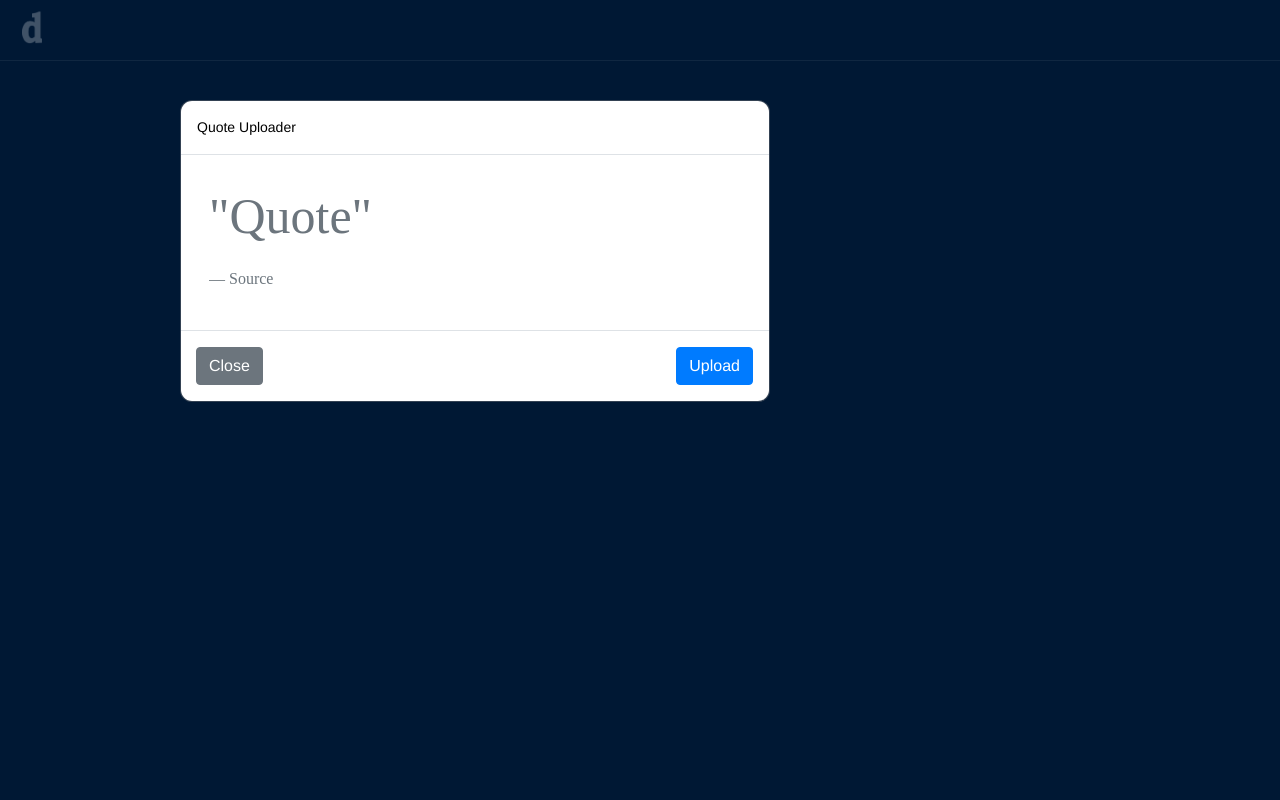
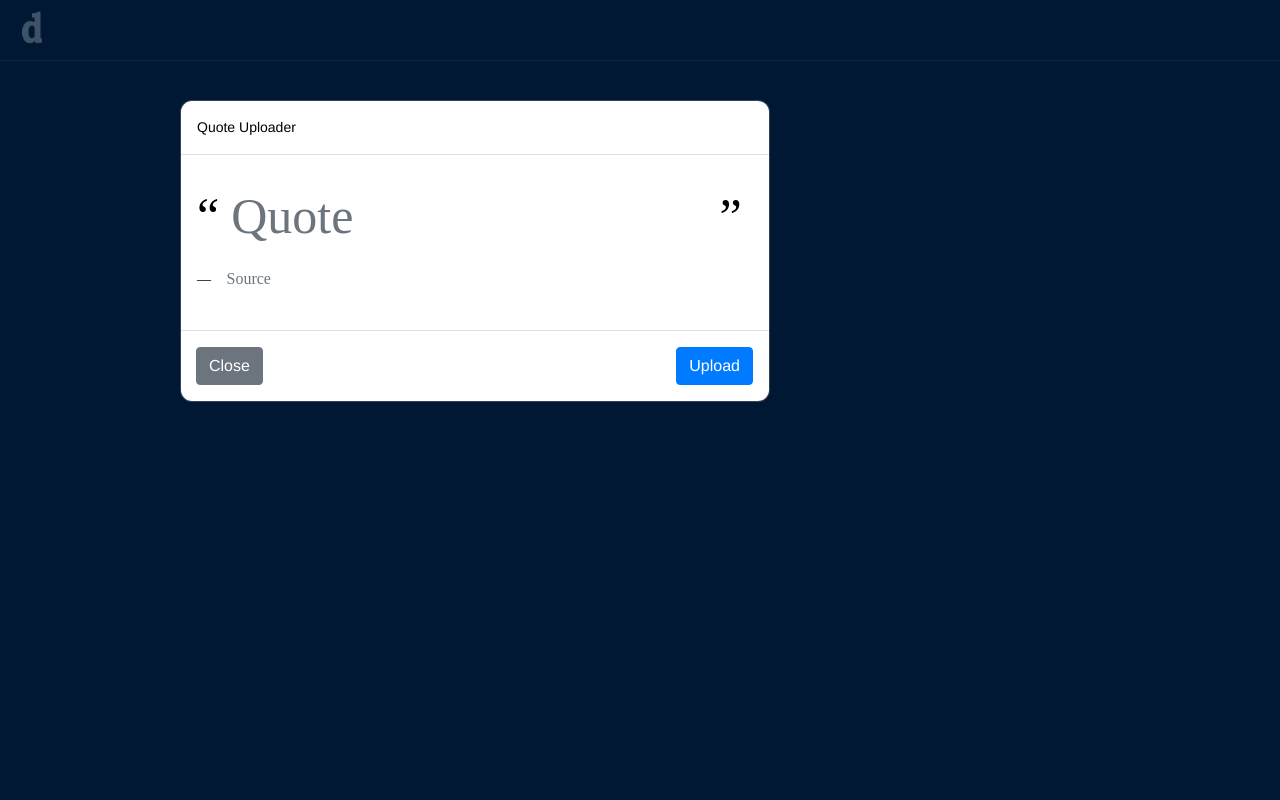
Before and after one commit to UB-ES-19/F4-tumblr, a Django app: page /tumblr/audio_upload in a window 1280 px wide, after a click that opens the changed part. Run offline with Django 3.2, Linux system fonts and the light colour scheme; the visitor is signed in with stand-in values (Sample User, id 1); some libraries are stand-ins or nearby versions; some web fonts are replaced.

Commit message:
#36: Fix quote form

```diff
--- a/PracticaWeb/static/tumblr/css/upload.css
+++ b/PracticaWeb/static/tumblr/css/upload.css
@@ -93,10 +93,72 @@
     color: red;
 }
 
-#link, #text-title, #text, #chat-title, #chat {
+#link, #text-title, #text, #chat-title, #chat, #quote, #source {
     border: none;
 }
-#link:focus, #text-title:focus, #text:focus, #chat-title:focus, #chat:focus {
+#link:focus, #text-title:focus, #text:focus, #chat-title:focus, #chat:focus, #quote, #source {
     outline: none;
     box-shadow: none;
 }
+
+/* quote */
+
+#quoteWrap {
+    white-space: nowrap;
+}
+
+#quoteWrap::before {
+    content: "“";
+    display: inline;
+    color: black;
+    font-family: 'Helvetica Neue,HelveticaNeue,Helvetica,Arial,sans-serif';
+    font-size: 50px;
+}
+
+#quoteWrap::after {
+    content: "”";
+    display: inline;
+    color: black;
+    font-family: 'Helvetica Neue,HelveticaNeue,Helvetica,Arial,sans-serif';
+    font-size: 50px;
+}
+
+#quote {
+    width: 90%;
+    display: inline-block;
+    white-space: nowrap;
+    color: black;
+    font-family: 'Helvetica Neue,HelveticaNeue,Helvetica,Arial,sans-serif';
+    font-size: 50px;
+}
+
+/* source */
+
+#sourceWrap {
+    white-space: nowrap;
+}
+
+#sourceWrap::before {
+    content: "— ";
+    display: inline;
+    color: black;
+    font-family: 'Helvetica Neue,HelveticaNeue,Helvetica,Arial,sans-serif';
+}
+
+#source {
+    width: 90%;
+    display: inline-block;
+    white-space: nowrap;
+    color: black;
+    font-family: 'Helvetica Neue,HelveticaNeue,Helvetica,Arial,sans-serif';
+}
+
+#source {
+    color: black;
+    font-family: 'Helvetica Neue,HelveticaNeue,Helvetica,Arial,sans-serif';
+}
+
+#close_btn_quote {
+    position: absolute;
+    left: 15px;
+}
--- a/PracticaWeb/static/tumblr/css/upload_quotes.css
+++ /dev/null
@@ -1,21 +0,0 @@
-#quote, #quote_before, #quote_after {
-    color: black;
-    font-family: 'Helvetica Neue,HelveticaNeue,Helvetica,Arial,sans-serif';
-    border: 0px;
-    font-size: 50px;
-}
-#quote:active{
-    border: 0px;
-}
-
-
-#source {
-    color: black;
-    font-family: 'Helvetica Neue,HelveticaNeue,Helvetica,Arial,sans-serif';
-    border: 0px;
-}
-
-#close_btn_quote {
-    position: absolute;
-    left: 15px;
-}
--- a/PracticaWeb/static/tumblr/js/quotes.js
+++ /dev/null
@@ -1,13 +0,0 @@
-function addQuotationMarks() {
-    var x = document.getElementById("quote");
-
-    let z = x.value.toString().includes('"');
-    if (!z){x.value = '"' + x.value + '"';}
-
-}
-
-function addSource() {
-    var x = document.getElementById("source");
-    let z = x.value.toString().includes('— ');
-    if (!z){x.value = '—  ' + x.value;}
-}
--- a/PracticaWeb/templates/posts/upload_quote.html
+++ b/PracticaWeb/templates/posts/upload_quote.html
@@ -16,8 +16,8 @@
           <form enctype="multipart/form-data" method="POST" action="{% url 'quote_upload'%}">
               {% csrf_token %}
               <div class="form-group">
-                  <input type="text" class="form-control" name="quote" id="quote" placeholder='"Quote"' onchange="addQuotationMarks()">
-                  <input type="text" class="form-control" name="source" id="source" placeholder="— Source" onchange="addSource()">
+                  <span id="quoteWrap"><input type="text" class="form-control" name="quote" id="quote" placeholder='Quote' onchange="addQuotationMarks()"></span>
+                  <span id="sourceWrap"><input type="text" class="form-control" name="source" id="source" placeholder="Source" onchange="addSource()"></span>
                   <input type="hidden" name="origin" value="{{ request.path|urlencode }}">
               </div>
 
--- a/PracticaWeb/templates/templates/index.html
+++ b/PracticaWeb/templates/templates/index.html
@@ -20,14 +20,12 @@
         <link rel="stylesheet" href="{% static 'tumblr/css/fonts.css' %}">
         <link rel="stylesheet" href="{% static 'tumblr/css/login.css' %}">
         <link rel="stylesheet" href="{% static 'tumblr/css/index.css' %}">
-        <link rel="stylesheet" href="{% static 'tumblr/css/upload_quotes.css' %}">
         <link rel="stylesheet" href="{% static 'tumblr/css/original.css' %}">
 
         {% if request.user.is_authenticated %}
             <link rel="stylesheet" href="{% static 'tumblr/css/dashboard.css' %}">
             <link rel="stylesheet" href="{% static 'tumblr/css/upload.css' %}">
             <script src="{% static 'tumblr/js/upload.js' %}"></script>
-            <script src="{% static 'tumblr/js/quotes.js' %}"></script>
         {% endif %}
         <!-- JS -->
         <script src="https://code.jquery.com/jquery-3.3.1.slim.min.js" integrity="sha384-q8i/X+965DzO0rT7abK41JStQIAqVgRVzpbzo5smXKp4YfRvH+8abtTE1Pi6jizo" crossorigin="anonymous"></script>
--- a/PracticaWeb/templates/templates/profile.html
+++ b/PracticaWeb/templates/templates/profile.html
@@ -26,7 +26,6 @@
         <link rel="stylesheet" href="{% static 'tumblr/css/fonts.css' %}">
         <link rel="stylesheet" href="{% static 'tumblr/css/login.css' %}">
         <link rel="stylesheet" href="{% static 'tumblr/css/index.css' %}">
-        <link rel="stylesheet" href="{% static 'tumblr/css/upload_quotes.css' %}">
         <link rel="stylesheet" href="{% static 'tumblr/css/original.css' %}">
 
         {% if request.user.is_authenticated %}
```
